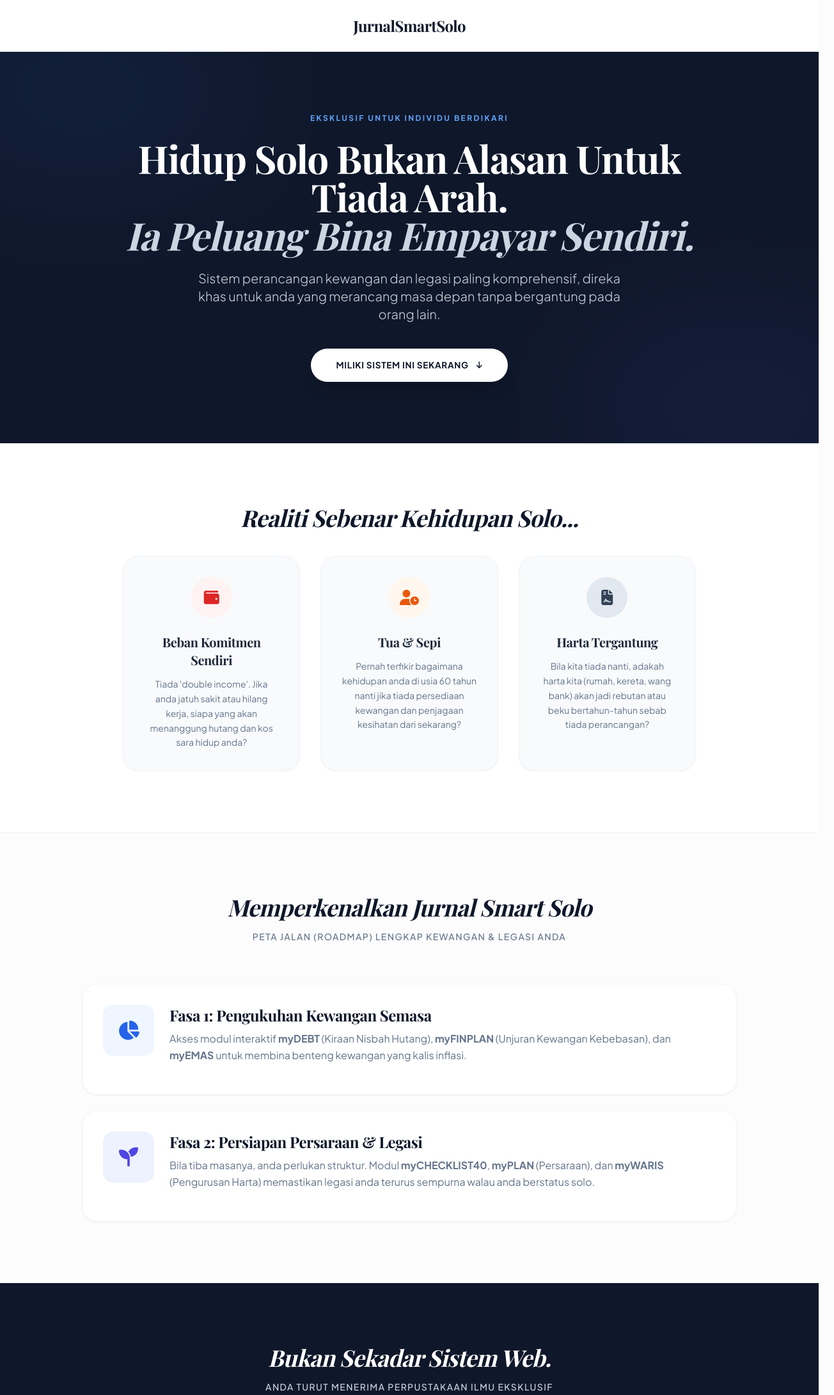
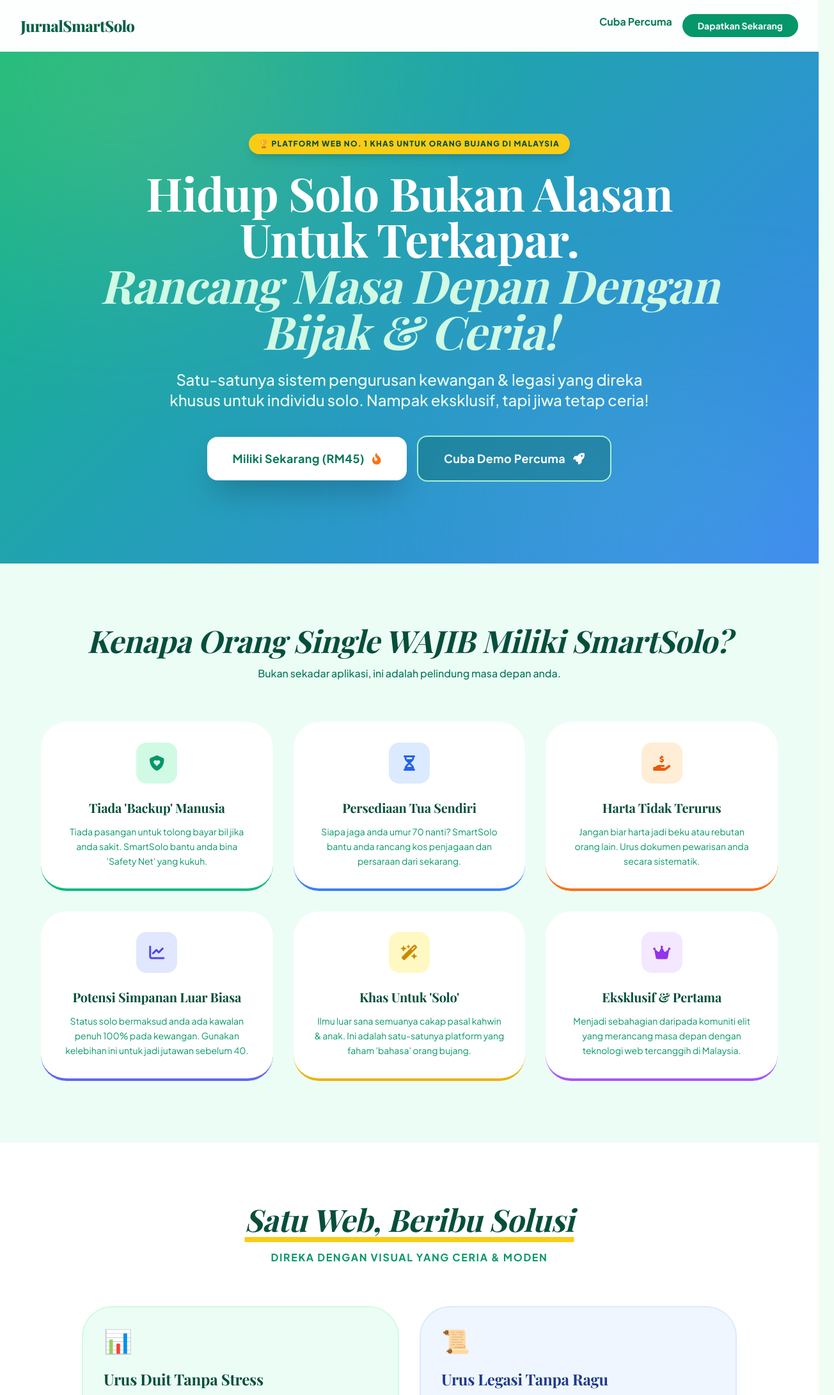
Before and after one commit to producthch/landingpagess, a plain HTML site: page index.html in a window 1280 px wide. Shown: the top 2181 px of the page at 64% size, 1304 px wide, since content can reach past the window. Drawn offline with nearby package versions, Linux system fonts and the light colour scheme; a web font is replaced by a local one.

Commit message:
Add files via upload

```diff
--- a/index.html
+++ b/index.html
@@ -3,7 +3,7 @@
 <head>
     <meta charset="UTF-8">
     <meta name="viewport" content="width=device-width, initial-scale=1.0">
-    <title>Jurnal Smart Solo - Eksklusif</title>
+    <title>Jurnal Smart Solo - Eksklusif & Ceria</title>
     <script src="https://cdn.tailwindcss.com"></script>
     <link rel="stylesheet" href="https://cdnjs.cloudflare.com/ajax/libs/font-awesome/6.4.0/css/all.min.css">
     <style>
@@ -11,188 +11,232 @@
 
         body {
             font-family: 'Plus Jakarta Sans', sans-serif;
-            background-color: #fcfcfd;
+            background-color: #f0fdf4; /* Light Emerald Green */
             scroll-behavior: smooth;
-            color: #1a202c;
+            color: #064e3b;
         }
 
         h1, h2, h3, .brand-font {
             font-family: 'Playfair Display', serif;
-            letter-spacing: -0.02em;
+            letter-spacing: -0.01em;
         }
 
         .btn-premium {
-            transition: all 0.3s ease;
-            letter-spacing: 0.05em;
-            text-transform: uppercase;
-            font-size: 0.85rem;
+            transition: all 0.3s cubic-bezier(0.4, 0, 0.2, 1);
+            letter-spacing: 0.02em;
             font-weight: 700;
         }
 
-        .glass-card {
-            background: rgba(255, 255, 255, 0.7);
-            backdrop-filter: blur(10px);
-            border: 1px solid rgba(255, 255, 255, 0.3);
+        .card-hover {
+            transition: all 0.3s ease;
+        }
+        .card-hover:hover {
+            transform: translateY(-10px);
+            box-shadow: 0 20px 25px -5px rgba(0, 0, 0, 0.1), 0 10px 10px -5px rgba(0, 0, 0, 0.04);
+        }
+
+        .bg-gradient-fresh {
+            background: linear-gradient(135deg, #10b981 0%, #3b82f6 100%);
         }
     </style>
 </head>
 <body class="antialiased overflow-x-hidden">
 
     <!-- NAVBAR -->
-    <nav class="shadow-sm border-b border-slate-100 sticky top-0 z-40 bg-white/90 backdrop-blur-md">
+    <nav class="shadow-sm border-b border-emerald-100 sticky top-0 z-40 bg-white/80 backdrop-blur-lg">
         <div class="max-w-7xl mx-auto px-4 sm:px-6 lg:px-8">
-            <div class="flex justify-center h-20 items-center">
-                <span class="brand-font font-bold text-2xl tracking-tight text-slate-900">JurnalSmartSolo</span>
+            <div class="flex justify-between h-20 items-center">
+                <span class="brand-font font-extrabold text-2xl tracking-tight text-emerald-800">JurnalSmartSolo</span>
+                <div class="hidden md:flex space-x-4">
+                    <a href="https://producthch.github.io/teaserSS/" class="text-emerald-700 font-bold hover:text-emerald-500 transition">Cuba Percuma</a>
+                    <a href="https://toyyibpay.com/SmartSolo" class="bg-emerald-600 text-white px-6 py-2 rounded-full text-sm font-bold">Dapatkan Sekarang</a>
+                </div>
             </div>
         </div>
     </nav>
 
     <!-- [HOOK & ATTENTION] HERO SECTION -->
-    <header class="bg-[#0f172a] text-white py-24 text-center px-4 relative overflow-hidden">
-        <div class="absolute top-0 left-0 w-full h-full opacity-10 pointer-events-none">
-            <div class="absolute top-[-10%] left-[-10%] w-[40%] h-[40%] bg-blue-500 blur-[120px] rounded-full"></div>
-            <div class="absolute bottom-[-10%] right-[-10%] w-[40%] h-[40%] bg-indigo-500 blur-[120px] rounded-full"></div>
+    <header class="bg-gradient-fresh text-white py-24 md:py-32 text-center px-4 relative overflow-hidden">
+        <div class="absolute top-0 left-0 w-full h-full opacity-20 pointer-events-none">
+            <div class="absolute top-[-20%] left-[-10%] w-[50%] h-[50%] bg-yellow-300 blur-[150px] rounded-full"></div>
+            <div class="absolute bottom-[-20%] right-[-10%] w-[50%] h-[50%] bg-emerald-300 blur-[150px] rounded-full"></div>
         </div>
 
-        <div class="relative z-10 max-w-4xl mx-auto">
-            <p class="text-blue-400 font-bold tracking-[0.2em] uppercase text-xs mb-6">Eksklusif Untuk Individu Berdikari</p>
-            <h1 class="text-5xl md:text-6xl font-bold mb-6 leading-tight">
-                Hidup Solo Bukan Alasan Untuk Tiada Arah. <br>
-                <span class="italic font-normal text-slate-300">Ia Peluang Bina Empayar Sendiri.</span>
+        <div class="relative z-10 max-w-5xl mx-auto">
+            <div class="inline-block bg-yellow-400 text-emerald-900 font-black tracking-widest uppercase text-[10px] md:text-xs mb-6 py-2 px-4 rounded-full shadow-lg">
+                🏆 Platform Web No. 1 Khas Untuk Orang Bujang Di Malaysia
+            </div>
+            <h1 class="text-5xl md:text-7xl font-bold mb-6 leading-tight">
+                Hidup Solo Bukan Alasan Untuk Terkapar. <br>
+                <span class="italic font-normal text-emerald-100">Rancang Masa Depan Dengan Bijak & Ceria!</span>
             </h1>
-            <p class="text-lg md:text-xl font-light text-slate-300 mb-10 leading-relaxed max-w-2xl mx-auto">
-                Sistem perancangan kewangan dan legasi paling komprehensif, direka khas untuk anda yang merancang masa depan tanpa bergantung pada orang lain.
+            <p class="text-lg md:text-2xl font-medium text-emerald-50 mb-10 leading-relaxed max-w-3xl mx-auto">
+                Satu-satunya sistem pengurusan kewangan & legasi yang direka khusus untuk individu solo. Nampak eksklusif, tapi jiwa tetap ceria!
             </p>
-            <a href="#harga" class="btn-premium bg-white text-slate-900 px-10 py-4 rounded-full shadow-xl hover:bg-blue-50 transition inline-flex items-center transform hover:-translate-y-1">
-                Miliki Sistem Ini Sekarang <i class="fa-solid fa-arrow-down ml-3 text-xs"></i>
-            </a>
+
+            <div class="flex flex-col sm:flex-row justify-center items-center gap-4">
+                <a href="https://toyyibpay.com/SmartSolo" class="btn-premium w-full sm:w-auto bg-white text-emerald-700 px-10 py-5 rounded-2xl shadow-2xl hover:bg-emerald-50 transition transform hover:-translate-y-1 text-lg flex items-center justify-center">
+                    Miliki Sekarang (RM45) <i class="fa-solid fa-fire-flame-curved ml-3 text-orange-500"></i>
+                </a>
+                <a href="https://producthch.github.io/teaserSS/" class="btn-premium w-full sm:w-auto bg-emerald-800/30 backdrop-blur-md border-2 border-emerald-200 text-white px-10 py-5 rounded-2xl hover:bg-emerald-700/40 transition text-lg flex items-center justify-center">
+                    Cuba Demo Percuma <i class="fa-solid fa-rocket ml-3"></i>
+                </a>
+            </div>
         </div>
     </header>
 
     <!-- [PROBLEM & AGITATION] PAS SECTION -->
-    <section class="py-24 px-4 bg-white relative">
-        <div class="max-w-4xl mx-auto text-center">
-            <h2 class="text-4xl font-bold text-slate-900 mb-10 italic">Realiti Sebenar Kehidupan Solo...</h2>
+    <section class="py-24 px-4 bg-emerald-50 relative">
+        <div class="max-w-6xl mx-auto text-center">
+            <h2 class="text-4xl md:text-5xl font-bold text-emerald-900 mb-4 italic">Kenapa Orang Single WAJIB Miliki SmartSolo?</h2>
+            <p class="text-emerald-700 mb-16 font-medium">Bukan sekadar aplikasi, ini adalah pelindung masa depan anda.</p>
 
             <div class="grid grid-cols-1 md:grid-cols-3 gap-8">
                 <!-- Problem 1 -->
-                <div class="p-8 bg-slate-50 rounded-3xl border border-slate-100 shadow-sm">
-                    <div class="w-16 h-16 bg-red-50 text-red-600 rounded-full flex items-center justify-center text-2xl mx-auto mb-6">
-                        <i class="fa-solid fa-wallet"></i>
+                <div class="p-8 bg-white rounded-[2.5rem] card-hover border-b-4 border-emerald-500">
+                    <div class="w-16 h-16 bg-emerald-100 text-emerald-600 rounded-2xl flex items-center justify-center text-2xl mx-auto mb-6">
+                        <i class="fa-solid fa-shield-heart"></i>
                     </div>
-                    <h3 class="text-xl font-bold mb-3 text-slate-800">Beban Komitmen Sendiri</h3>
-                    <p class="text-slate-500 text-sm leading-relaxed">Tiada 'double income'. Jika anda jatuh sakit atau hilang kerja, siapa yang akan menanggung hutang dan kos sara hidup anda?</p>
+                    <h3 class="text-xl font-bold mb-3 text-emerald-900">Tiada 'Backup' Manusia</h3>
+                    <p class="text-emerald-600 text-sm leading-relaxed">Tiada pasangan untuk tolong bayar bil jika anda sakit. SmartSolo bantu anda bina 'Safety Net' yang kukuh.</p>
                 </div>
                 <!-- Problem 2 -->
-                <div class="p-8 bg-slate-50 rounded-3xl border border-slate-100 shadow-sm">
-                    <div class="w-16 h-16 bg-orange-50 text-orange-600 rounded-full flex items-center justify-center text-2xl mx-auto mb-6">
-                        <i class="fa-solid fa-user-clock"></i>
+                <div class="p-8 bg-white rounded-[2.5rem] card-hover border-b-4 border-blue-500">
+                    <div class="w-16 h-16 bg-blue-100 text-blue-600 rounded-2xl flex items-center justify-center text-2xl mx-auto mb-6">
+                        <i class="fa-solid fa-hourglass-half"></i>
                     </div>
-                    <h3 class="text-xl font-bold mb-3 text-slate-800">Tua & Sepi</h3>
-                    <p class="text-slate-500 text-sm leading-relaxed">Pernah terfikir bagaimana kehidupan anda di usia 60 tahun nanti jika tiada persediaan kewangan dan penjagaan kesihatan dari sekarang?</p>
+                    <h3 class="text-xl font-bold mb-3 text-emerald-900">Persediaan Tua Sendiri</h3>
+                    <p class="text-emerald-600 text-sm leading-relaxed">Siapa jaga anda umur 70 nanti? SmartSolo bantu anda rancang kos penjagaan dan persaraan dari sekarang.</p>
                 </div>
                 <!-- Problem 3 -->
-                <div class="p-8 bg-slate-50 rounded-3xl border border-slate-100 shadow-sm">
-                    <div class="w-16 h-16 bg-slate-200 text-slate-700 rounded-full flex items-center justify-center text-2xl mx-auto mb-6">
-                        <i class="fa-solid fa-file-contract"></i>
+                <div class="p-8 bg-white rounded-[2.5rem] card-hover border-b-4 border-orange-500">
+                    <div class="w-16 h-16 bg-orange-100 text-orange-600 rounded-2xl flex items-center justify-center text-2xl mx-auto mb-6">
+                        <i class="fa-solid fa-hand-holding-dollar"></i>
                     </div>
-                    <h3 class="text-xl font-bold mb-3 text-slate-800">Harta Tergantung</h3>
-                    <p class="text-slate-500 text-sm leading-relaxed">Bila kita tiada nanti, adakah harta kita (rumah, kereta, wang bank) akan jadi rebutan atau beku bertahun-tahun sebab tiada perancangan?</p>
+                    <h3 class="text-xl font-bold mb-3 text-emerald-900">Harta Tidak Terurus</h3>
+                    <p class="text-emerald-600 text-sm leading-relaxed">Jangan biar harta jadi beku atau rebutan orang lain. Urus dokumen pewarisan anda secara sistematik.</p>
+                </div>
+                <!-- Problem 4 -->
+                <div class="p-8 bg-white rounded-[2.5rem] card-hover border-b-4 border-indigo-500">
+                    <div class="w-16 h-16 bg-indigo-100 text-indigo-600 rounded-2xl flex items-center justify-center text-2xl mx-auto mb-6">
+                        <i class="fa-solid fa-chart-line"></i>
+                    </div>
+                    <h3 class="text-xl font-bold mb-3 text-emerald-900">Potensi Simpanan Luar Biasa</h3>
+                    <p class="text-emerald-600 text-sm leading-relaxed">Status solo bermaksud anda ada kawalan penuh 100% pada kewangan. Gunakan kelebihan ini untuk jadi jutawan sebelum 40.</p>
+                </div>
+                <!-- Problem 5 -->
+                <div class="p-8 bg-white rounded-[2.5rem] card-hover border-b-4 border-yellow-500">
+                    <div class="w-16 h-16 bg-yellow-100 text-yellow-600 rounded-2xl flex items-center justify-center text-2xl mx-auto mb-6">
+                        <i class="fa-solid fa-wand-magic-sparkles"></i>
+                    </div>
+                    <h3 class="text-xl font-bold mb-3 text-emerald-900">Khas Untuk 'Solo'</h3>
+                    <p class="text-emerald-600 text-sm leading-relaxed">Ilmu luar sana semuanya cakap pasal kahwin & anak. Ini adalah satu-satunya platform yang faham 'bahasa' orang bujang.</p>
+                </div>
+                <!-- Problem 6 -->
+                <div class="p-8 bg-white rounded-[2.5rem] card-hover border-b-4 border-purple-500">
+                    <div class="w-16 h-16 bg-purple-100 text-purple-600 rounded-2xl flex items-center justify-center text-2xl mx-auto mb-6">
+                        <i class="fa-solid fa-crown"></i>
+                    </div>
+                    <h3 class="text-xl font-bold mb-3 text-emerald-900">Eksklusif & Pertama</h3>
+                    <p class="text-emerald-600 text-sm leading-relaxed">Menjadi sebahagian daripada komuniti elit yang merancang masa depan dengan teknologi web tercanggih di Malaysia.</p>
                 </div>
             </div>
         </div>
     </section>
 
     <!-- [SOLUTION & INTEREST] MODULES -->
-    <section class="py-24 px-4 bg-[#fcfcfd] border-t border-slate-100">
+    <section class="py-24 px-4 bg-white overflow-hidden">
         <div class="max-w-5xl mx-auto">
             <div class="text-center mb-16">
-                <h2 class="text-4xl font-bold text-slate-900 mb-4 italic">Memperkenalkan Jurnal Smart Solo</h2>
-                <p class="text-slate-500 max-w-2xl mx-auto text-sm font-medium uppercase tracking-widest">Peta Jalan (Roadmap) Lengkap Kewangan & Legasi Anda</p>
+                <h2 class="text-4xl md:text-5xl font-bold text-emerald-900 mb-4 italic underline decoration-yellow-400 decoration-8 underline-offset-8">Satu Web, Beribu Solusi</h2>
+                <p class="text-emerald-600 mt-6 font-bold tracking-widest uppercase">Direka Dengan Visual Yang Ceria & Moden</p>
             </div>
 
-            <div class="space-y-6">
-                <!-- Feature 1 -->
-                <div class="bg-white p-8 rounded-3xl border border-slate-100 shadow-sm flex flex-col md:flex-row items-center md:items-start gap-6">
-                    <div class="w-20 h-20 bg-blue-50 text-blue-600 rounded-2xl flex items-center justify-center text-3xl shrink-0">
-                        <i class="fa-solid fa-chart-pie"></i>
-                    </div>
-                    <div>
-                        <h3 class="brand-font text-2xl font-bold text-slate-900 mb-2">Fasa 1: Pengukuhan Kewangan Semasa</h3>
-                        <p class="text-slate-500 mb-4 leading-relaxed">Akses modul interaktif <b>myDEBT</b> (Kiraan Nisbah Hutang), <b>myFINPLAN</b> (Unjuran Kewangan Kebebasan), dan <b>myEMAS</b> untuk membina benteng kewangan yang kalis inflasi.</p>
-                    </div>
+            <div class="grid grid-cols-1 md:grid-cols-2 gap-8">
+                <div class="bg-emerald-50 p-8 rounded-[3rem] border-2 border-emerald-100">
+                    <div class="text-4xl mb-6">📊</div>
+                    <h3 class="brand-font text-2xl font-bold text-emerald-900 mb-4">Urus Duit Tanpa Stress</h3>
+                    <p class="text-emerald-700 leading-relaxed">Gunakan alat automasi seperti <b>myDEBT</b> dan <b>myGOAL</b>. Masukkan data, dan biarkan sistem tunjukkan bila anda akan bebas kewangan.</p>
                 </div>
-
-                <!-- Feature 2 -->
-                <div class="bg-white p-8 rounded-3xl border border-slate-100 shadow-sm flex flex-col md:flex-row items-center md:items-start gap-6">
-                    <div class="w-20 h-20 bg-indigo-50 text-indigo-600 rounded-2xl flex items-center justify-center text-3xl shrink-0">
-                        <i class="fa-solid fa-seedling"></i>
-                    </div>
-                    <div>
-                        <h3 class="brand-font text-2xl font-bold text-slate-900 mb-2">Fasa 2: Persiapan Persaraan & Legasi</h3>
-                        <p class="text-slate-500 mb-4 leading-relaxed">Bila tiba masanya, anda perlukan struktur. Modul <b>myCHECKLIST40</b>, <b>myPLAN</b> (Persaraan), dan <b>myWARIS</b> (Pengurusan Harta) memastikan legasi anda terurus sempurna walau anda berstatus solo.</p>
-                    </div>
+                <div class="bg-blue-50 p-8 rounded-[3rem] border-2 border-blue-100">
+                    <div class="text-4xl mb-6">📜</div>
+                    <h3 class="brand-font text-2xl font-bold text-blue-900 mb-4">Urus Legasi Tanpa Ragu</h3>
+                    <p class="text-blue-700 leading-relaxed">Modul <b>myWARIS</b> dan <b>myCHECKLIST40</b> pastikan anda tak terlepas pandang perkara kritikal sebelum menjangkau usia emas.</p>
                 </div>
             </div>
         </div>
     </section>
 
     <!-- [DESIRE] BONUSES SECTION -->
-    <section class="py-24 px-4 bg-[#0f172a] text-white">
+    <section class="py-24 px-4 bg-emerald-900 text-white rounded-[4rem] mx-4 mb-24 shadow-2xl relative">
+        <div class="absolute -top-10 -right-10 w-40 h-40 bg-yellow-400 rounded-full opacity-20 blur-3xl"></div>
         <div class="max-w-5xl mx-auto text-center">
-            <h2 class="text-4xl font-bold mb-4 italic">Bukan Sekadar Sistem Web.</h2>
-            <p class="text-slate-300 max-w-2xl mx-auto text-sm font-medium uppercase tracking-widest mb-12">Anda turut menerima perpustakaan ilmu eksklusif</p>
-
-            <div class="bg-white/5 border border-white/10 rounded-[2.5rem] p-10 backdrop-blur-sm">
-                <div class="text-5xl text-yellow-500 mb-6"><i class="fa-solid fa-book-open-reader"></i></div>
-                <h3 class="text-3xl font-bold mb-4">Akses Penuh 22+ Modul Panduan & E-Book Premium</h3>
-                <p class="text-slate-400 mb-8 leading-relaxed max-w-3xl mx-auto">
-                    Termasuk tajuk-tajuk bestseller seperti <i>Formula Simpanan 10k, Legasi Bujang, Blueprint Umur 40, Single Tapi Power, Rahsia Pelaburan Emas</i> dan banyak lagi yang disepadukan terus ke dalam sistem web anda.
+            <h2 class="text-4xl font-bold mb-6 italic text-yellow-300">Hadiah Istimewa Untuk Anda!</h2>
+            <div class="bg-white/10 border border-white/20 rounded-[3rem] p-10 backdrop-blur-md">
+                <h3 class="text-3xl font-bold mb-6">22+ E-Book & Panduan Premium (PERCUMA)</h3>
+                <p class="text-emerald-100 text-lg mb-8 leading-relaxed">
+                    Kami sertakan koleksi ilmu paling bernilai: <i>Formula 10k, Legasi Bujang, Blueprint Umur 40</i> dan banyak lagi. Segalanya sudah disepadukan dalam sistem web SmartSolo anda.
                 </p>
-                <p class="text-sm text-yellow-400/80 font-bold tracking-widest uppercase">Nilai Keseluruhan: RM299.00</p>
+                <div class="inline-block bg-yellow-400 text-emerald-900 px-8 py-3 rounded-full font-black text-sm uppercase tracking-widest">
+                    Nilai Bonus: RM299.00 (Kini RM0)
+                </div>
             </div>
         </div>
     </section>
 
     <!-- [ACTION] PRICING & CHECKOUT -->
-    <section id="harga" class="py-24 px-4 bg-white">
-        <div class="max-w-3xl mx-auto text-center">
-            <h2 class="text-4xl font-bold text-slate-900 mb-6 italic">Pelaburan Sekali Seumur Hidup</h2>
-            <p class="text-slate-500 mb-10 text-lg">Dapatkan platform Jurnal Smart Solo lengkap dengan alat pengiraan automatik dan kesemua 22+ e-book panduan hari ini.</p>
+    <section id="harga" class="py-24 px-4">
+        <div class="max-w-4xl mx-auto text-center">
+            <h2 class="text-5xl font-bold text-emerald-900 mb-8 italic">Mula Rancang Hari Ini</h2>
 
-            <div class="bg-gradient-to-br from-slate-50 to-blue-50 border-2 border-blue-100 rounded-[3rem] p-12 shadow-2xl relative">
-                <!-- Tag -->
-                <div class="absolute -top-5 left-1/2 transform -translate-x-1/2 bg-blue-600 text-white text-xs font-bold uppercase tracking-widest py-2 px-6 rounded-full shadow-lg">
-                    Tawaran Terhad
+            <div class="grid grid-cols-1 md:grid-cols-2 gap-8 items-center">
+                <!-- Trial Card -->
+                <div class="bg-white border-2 border-emerald-100 p-10 rounded-[3rem] shadow-xl order-2 md:order-1">
+                    <h3 class="text-2xl font-bold text-emerald-800 mb-4">Pelan Demo</h3>
+                    <div class="text-4xl font-bold text-emerald-900 mb-4">Percuma</div>
+                    <p class="text-emerald-600 mb-8">Lihat fungsi sistem secara terhad sebelum membuat pelaburan penuh.</p>
+                    <a href="https://producthch.github.io/teaserSS/" class="block w-full border-2 border-emerald-600 text-emerald-600 py-4 rounded-2xl font-bold hover:bg-emerald-50 transition">
+                        Cuba Demo Sekarang
+                    </a>
                 </div>
 
-                <div class="line-through text-slate-400 text-2xl font-bold mb-2">RM 150.00</div>
-                <div class="text-7xl font-bold text-slate-900 mb-2 brand-font">RM 45</div>
-                <p class="text-slate-500 text-sm mb-10 font-bold tracking-wider uppercase">Bayar Sekali, Akses Selamanya</p>
+                <!-- Main Card -->
+                <div class="bg-gradient-to-br from-emerald-600 to-blue-600 p-1 rounded-[3.2rem] shadow-2xl transform scale-105 z-10 order-1 md:order-2">
+                    <div class="bg-white p-12 rounded-[3rem]">
+                        <div class="bg-orange-500 text-white text-[10px] font-black uppercase py-1 px-4 rounded-full inline-block mb-4">Paling Popular</div>
+                        <div class="line-through text-slate-300 text-xl font-bold">RM150</div>
+                        <div class="text-7xl font-bold text-emerald-900 mb-2 brand-font">RM45</div>
+                        <p class="text-emerald-500 font-bold mb-8">AKSES SEUMUR HIDUP</p>
 
-                <ul class="text-left space-y-4 mb-10 max-w-sm mx-auto text-slate-700">
-                    <li class="flex items-center"><i class="fa-solid fa-circle-check text-green-500 mr-3"></i> Akses Sistem Jurnal Smart Solo</li>
-                    <li class="flex items-center"><i class="fa-solid fa-circle-check text-green-500 mr-3"></i> 5 Tools Fasa Kewangan Semasa</li>
-                    <li class="flex items-center"><i class="fa-solid fa-circle-check text-green-500 mr-3"></i> 4 Tools Fasa Legasi & Persaraan</li>
-                    <li class="flex items-center"><i class="fa-solid fa-circle-check text-green-500 mr-3"></i> Akses 22+ E-Book Eksklusif</li>
-                </ul>
+                        <ul class="text-left space-y-4 mb-10 text-emerald-800 font-medium">
+                            <li class="flex items-center"><i class="fa-solid fa-check-circle text-emerald-500 mr-3"></i> Semua Alat Pengiraan Automatik</li>
+                            <li class="flex items-center"><i class="fa-solid fa-check-circle text-emerald-500 mr-3"></i> 22+ E-Book & Modul Strategi</li>
+                            <li class="flex items-center"><i class="fa-solid fa-check-circle text-emerald-500 mr-3"></i> Kemas Kini Sistem Percuma</li>
+                        </ul>
 
-                <!-- Letakkan link payment gateway anda di href -->
-                <a href="https://toyyibpay.com/SmartSolo" class="btn-premium w-full block bg-slate-900 text-white py-6 rounded-2xl shadow-xl hover:bg-slate-800 transition transform hover:-translate-y-1 text-lg">
-                    Dapatkan Akses Sekarang
-                </a>
+                        <a href="https://toyyibpay.com/SmartSolo" class="btn-premium w-full block bg-emerald-600 text-white py-6 rounded-2xl shadow-xl hover:bg-emerald-700 transition text-lg">
+                            Beli Akses Penuh
+                        </a>
+                    </div>
+                </div>
+            </div>
 
-                <p class="mt-6 text-xs text-slate-400 flex justify-center items-center">
-                    <i class="fa-solid fa-lock mr-2"></i> Pembayaran selamat & terjamin
-                </p>
-            </div>
+            <p class="mt-12 text-emerald-600/60 text-sm font-medium">
+                <i class="fa-solid fa-certificate mr-2"></i> Dijamin Puas Hati & Mudah Digunakan
+            </p>
         </div>
     </section>
 
     <!-- FOOTER -->
-    <footer class="bg-slate-900 border-t border-slate-800 py-16 text-center text-white">
-        <div class="brand-font text-2xl font-bold mb-4 text-slate-200">JurnalSmartSolo</div>
-        <p class="text-slate-500 text-xs tracking-widest uppercase">&copy; 2026 HCH x DAEBOOK. Hak Cipta Terpelihara.</p>
+    <footer class="bg-emerald-950 text-white py-16 text-center">
+        <div class="brand-font text-3xl font-bold mb-4 text-emerald-300">JurnalSmartSolo</div>
+        <p class="text-emerald-500 text-sm font-medium tracking-widest uppercase mb-6">Platform Web Pertama Untuk Individu Solo Di Malaysia</p>
+        <div class="flex justify-center space-x-6 mb-10">
+            <a href="#" class="text-emerald-400 hover:text-white transition text-xl"><i class="fa-brands fa-facebook"></i></a>
+            <a href="#" class="text-emerald-400 hover:text-white transition text-xl"><i class="fa-brands fa-instagram"></i></a>
+            <a href="#" class="text-emerald-400 hover:text-white transition text-xl"><i class="fa-brands fa-tiktok"></i></a>
+        </div>
+        <p class="text-emerald-800 text-[10px] uppercase font-black tracking-widest">&copy; 2026 HCH x DAEBOOK. ALL RIGHTS RESERVED.</p>
     </footer>
 
 </body>
```
